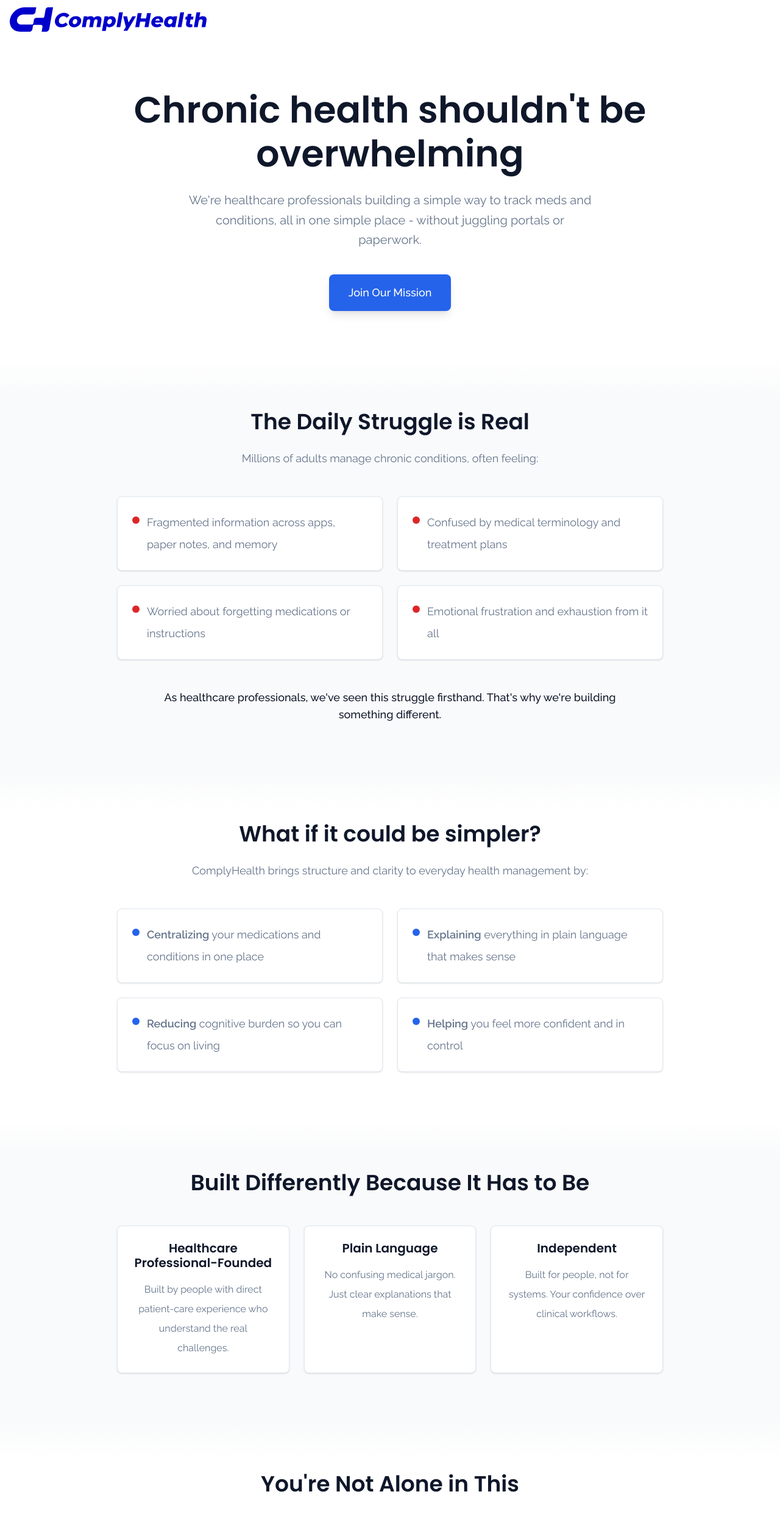
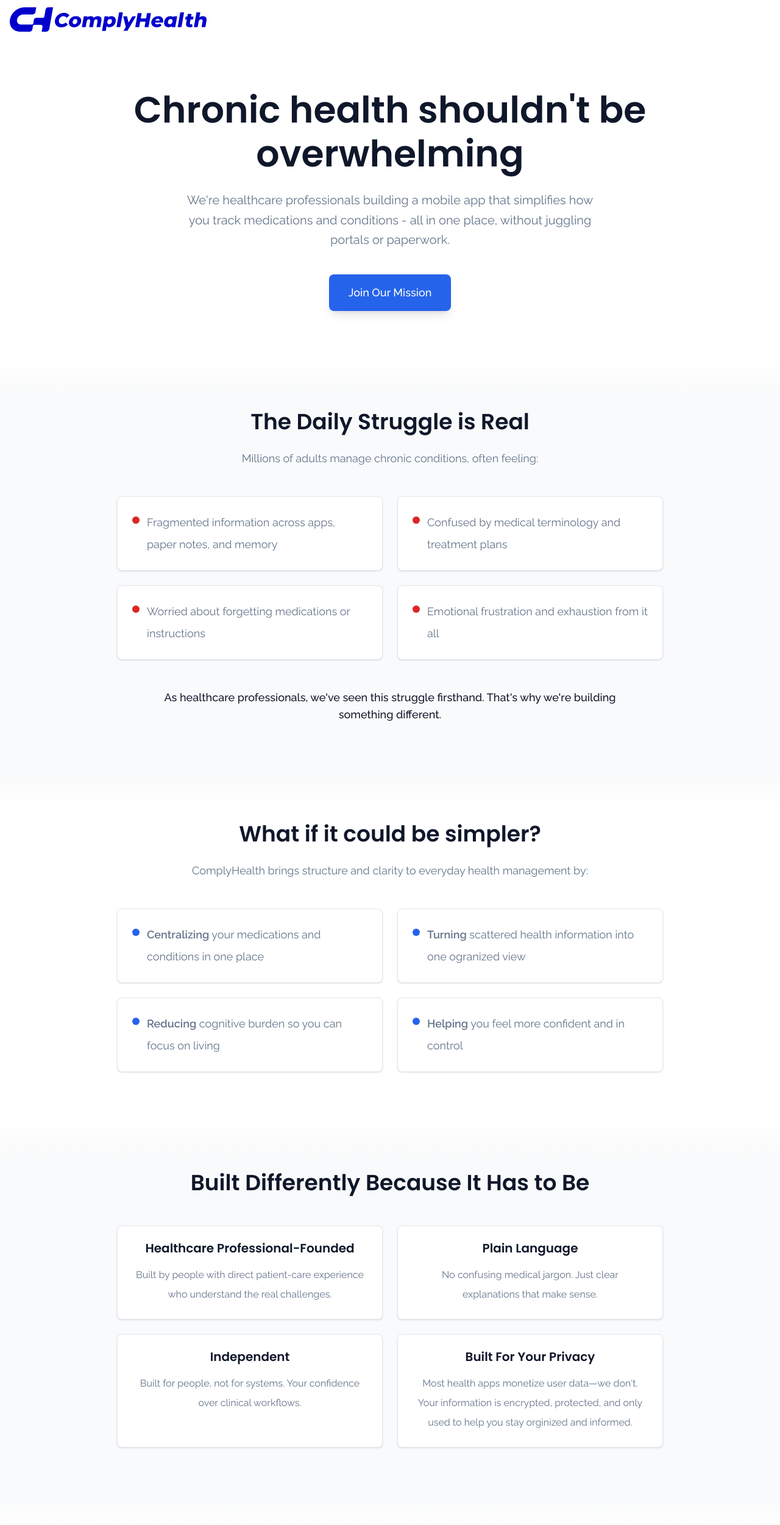
Before and after one commit to pndaRN/ComplyHealth, a SvelteKit app in the folder website/: page / in a window 1280 px wide. Shown: the top 2501 px of the page at 61% size. Built offline with nearby package versions, Linux system fonts and the light colour scheme; no server answers.

Commit message:
changing some text and adding a section

```diff
--- a/website/src/routes/+page.svelte
+++ b/website/src/routes/+page.svelte
@@ -193,9 +193,9 @@
     <p
       class="text-lg md:text-xl text-text-secondary max-w-2xl mx-auto mb-10 leading-relaxed"
     >
-      We're healthcare professionals building a simple way to track meds and
-      conditions, all in one simple place - without juggling portals or
-      paperwork.
+      We're healthcare professionals building a mobile app that simplifies how
+      you track medications and conditions - all in one place, without juggling
+      portals or paperwork.
     </p>
     <button
       onclick={scrollToSignup}
@@ -316,8 +316,8 @@
               class="w-3 h-3 bg-primary rounded-full mt-2 flex-shrink-0"
             ></div>
             <p class="text-text-secondary text-lg leading-loose">
-              <strong>Explaining</strong> everything in plain language that makes
-              sense
+              <strong>Turning</strong> scattered health information into one ogranized
+              view
             </p>
           </div>
         </div>
@@ -362,7 +362,7 @@
         </h2>
       </div>
 
-      <div class="grid gap-6 md:grid-cols-3">
+      <div class="grid gap-6 md:grid-cols-2">
         <div
           class="bg-background p-6 rounded-lg shadow-sm border border-outline text-center"
         >
@@ -394,6 +394,18 @@
           <p class="text-text-secondary text-base leading-loose">
             Built for people, not for systems. Your confidence over clinical
             workflows.
+          </p>
+        </div>
+        <div
+          class="bg-background p-6 rounded-lg shadow-sm border border-outline text-center"
+        >
+          <h3 class="text-xl font-semibold text-text-primary mb-4">
+            Built For Your Privacy
+          </h3>
+          <p class="text-text-secondary text-base leading-loose">
+            Most health apps monetize user data—we don't. Your information is
+            encrypted, protected, and only used to help you stay orginized and
+            informed.
           </p>
         </div>
       </div>
@@ -513,12 +525,6 @@
               <span class="text-text-secondary"
                 >Promotes medication compliance</span
               >
-            </li>
-            <li class="flex items-start gap-3">
-              <div
-                class="w-2 h-2 bg-primary rounded-full mt-2 flex-shrink-0"
-              ></div>
-              <span class="text-text-secondary">Fewer missed appointments</span>
             </li>
             <li class="flex items-start gap-3">
               <div
```
